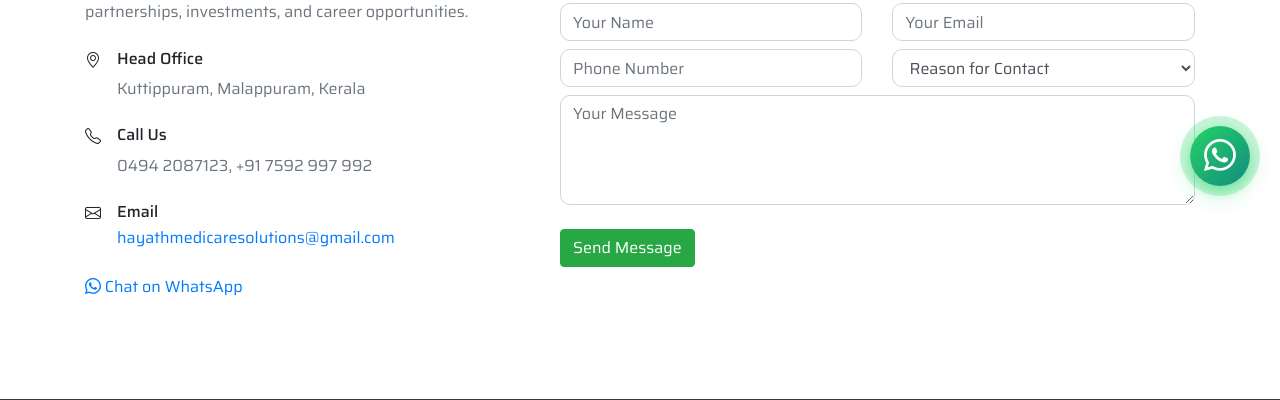
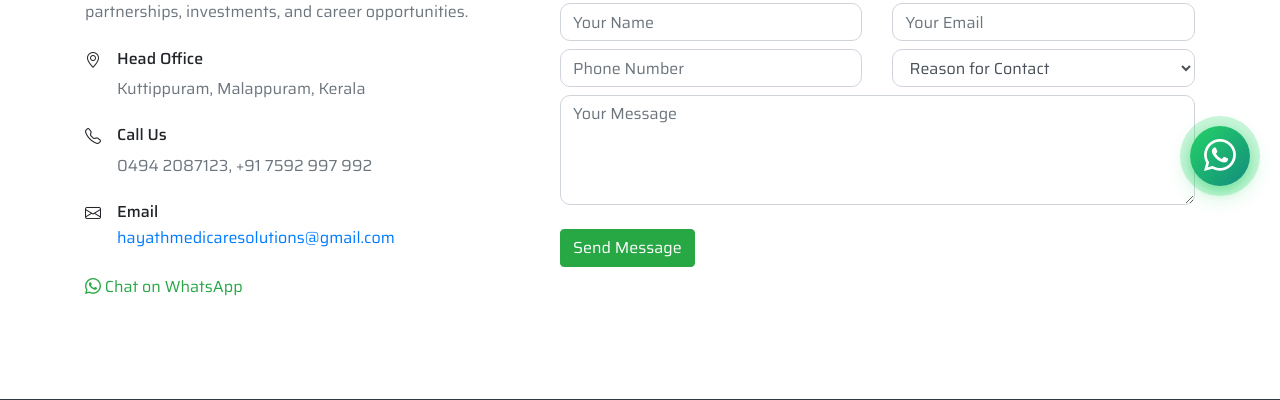
Before and after one commit to Shefii-02/hmc_solutions, a PHP site: page /contact in a window 1280 px wide. Shown: the part 584-984 px from the top of the page. Run offline with PHP 8.4, Linux system fonts and the light colour scheme; some libraries are stand-ins or nearby versions; some web fonts are replaced.

Commit message:
text-success

```diff
--- a/contact.php
+++ b/contact.php
@@ -54,7 +54,7 @@ include('header.php');
                     </div>
                 </div>
 
-                <a href="https://wa.me/917592997992" target="_blank" class="whatsapp-btn mt-3">
+                <a href="https://wa.me/917592997992" target="_blank" class="text-success mt-3">
                     <i class="bi bi-whatsapp fs-5"></i>
                     Chat on WhatsApp
                 </a>
--- a/header.php
+++ b/header.php
@@ -194,7 +194,7 @@
   </header>
 
   <!-- WhatsApp Floating Button -->
-  <a href="https://wa.me/917592997991?text=Hello%20I%20would%20like%20to%20know%20more" target="_blank"
+  <a href="https://wa.me/917592997992?text=Hello%20I%20would%20like%20to%20know%20more" target="_blank"
     class="whatsapp-float" aria-label="Chat on WhatsApp">
     <i class="bi bi-whatsapp"></i>
   </a>
```
Also changed, not shown: footer.php (+0 -7 lines).
